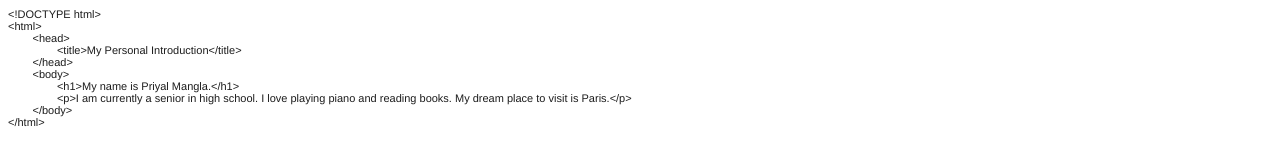
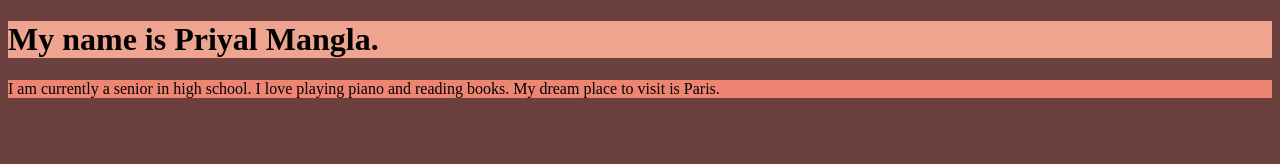
Before and after one commit to priyal-m/priyal-m.github.io, a plain HTML site: page index.html in a window 1280 px wide. Drawn offline with Linux system fonts and the light colour scheme.

Commit message:
Update index.html

```diff
--- a/index.html
+++ b/index.html
@@ -1,30 +1,22 @@
-<!DOCTYPE html PUBLIC "-//W3C//DTD HTML 4.01//EN" "http://www.w3.org/TR/html4/strict.dtd">
+<!DOCTYPE html>
 <html>
-<head>
-  <meta http-equiv="Content-Type" content="text/html; charset=utf-8">
-  <meta http-equiv="Content-Style-Type" content="text/css">
-  <title></title>
-  <meta name="Generator" content="Cocoa HTML Writer">
-  <meta name="CocoaVersion" content="2487">
-  <style type="text/css">
-    p.p1 {margin: 0.0px 0.0px 0.0px 0.0px; font: 11.0px Helvetica; color: #1d1d1d; -webkit-text-stroke: #1d1d1d; background-color: #ffffff}
-    p.p2 {margin: 0.0px 0.0px 0.0px 0.0px; font: 11.0px Helvetica; color: #1d1d1d; -webkit-text-stroke: #1d1d1d}
-    span.s1 {font-kerning: none}
-    span.s2 {font-kerning: none; background-color: #ffffff}
-    span.s3 {font-kerning: none; color: #000000; -webkit-text-stroke: 0px #000000}
-    span.Apple-tab-span {white-space:pre}
-  </style>
-</head>
-<body>
-<p class="p1"><span class="s1">&lt;!DOCTYPE html&gt;</span></p>
-<p class="p1"><span class="s1">&lt;html&gt;</span></p>
-<p class="p1"><span class="s1"><span class="Apple-tab-span">	</span>&lt;head&gt;</span></p>
-<p class="p1"><span class="s1"><span class="Apple-tab-span">	</span><span class="Apple-tab-span">	</span>&lt;title&gt;My Personal Introduction&lt;/title&gt;</span></p>
-<p class="p1"><span class="s1"><span class="Apple-tab-span">	</span>&lt;/head&gt;</span></p>
-<p class="p1"><span class="s1"><span class="Apple-tab-span">	</span>&lt;body&gt;</span></p>
-<p class="p2"><span class="s2"><span class="Apple-tab-span">	</span><span class="Apple-tab-span">	</span>&lt;h1&gt;My name is</span><span class="s3"> </span><span class="s2">Priyal Mangla.&lt;/h1&gt;</span></p>
-<p class="p1"><span class="s1"><span class="Apple-tab-span">	</span><span class="Apple-tab-span">	</span>&lt;p&gt;I am currently a senior in high school. I love playing piano and reading books. My dream place to visit is Paris.&lt;/p&gt;</span></p>
-<p class="p1"><span class="s1"><span class="Apple-tab-span">	</span>&lt;/body&gt;</span></p>
-<p class="p1"><span class="s1">&lt;/html&gt;</span></p>
-</body>
+	<head>
+		<title>My Personal Introduction</title>
+		<style>
+			body{
+				background-color: #6B403E;
+			}
+			h1{
+				background-color: #EEA48F;
+			}
+			p{
+				background-color: #EE8572;
+			}
+		</style>
+	</head>
+	<body>
+		<h1>My name is Priyal Mangla.</h1>
+		<p>I am currently a senior in high school. I love playing piano and reading books. My dream place to visit is Paris.</p>
+	</body>
+
 </html>
```
